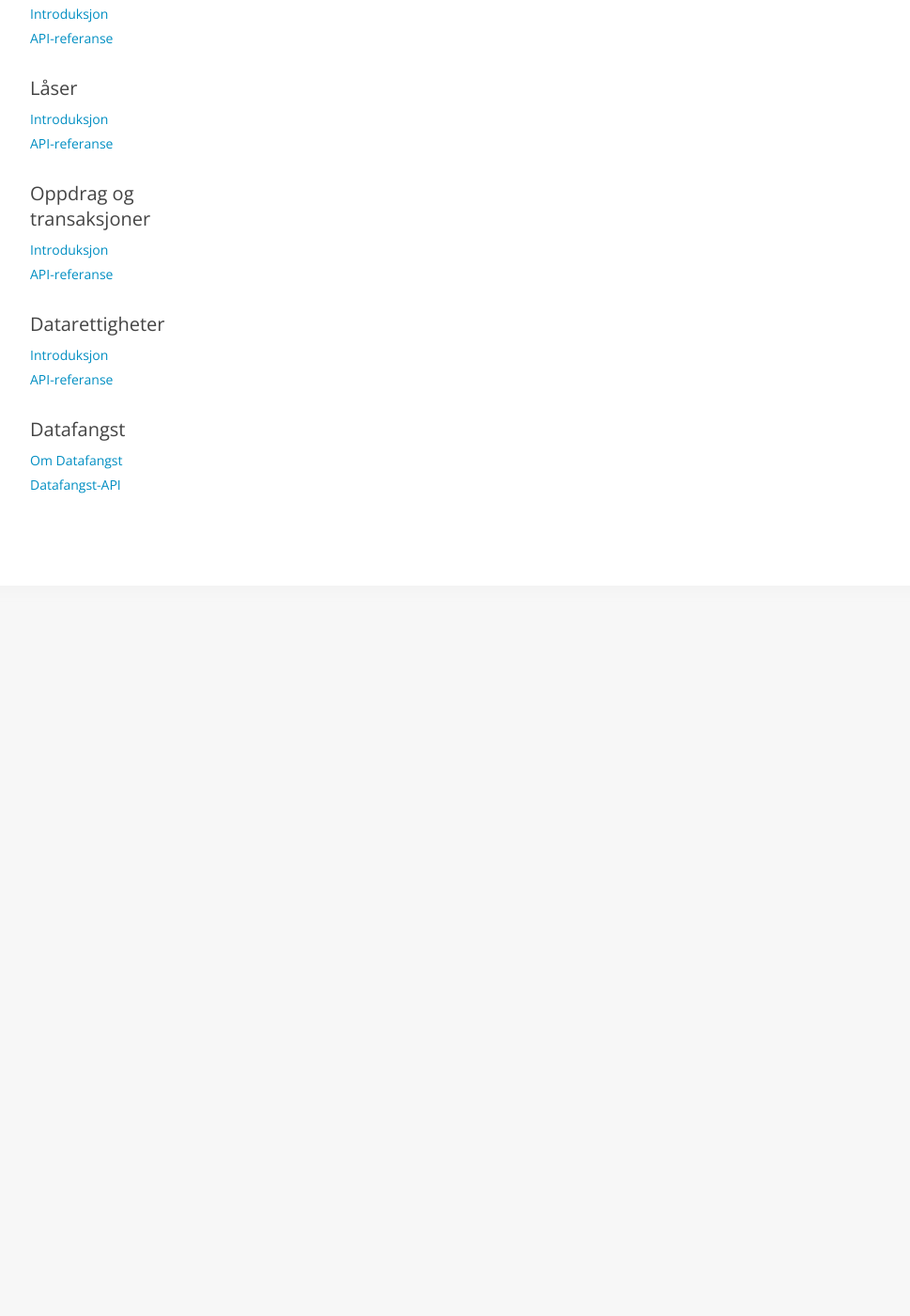
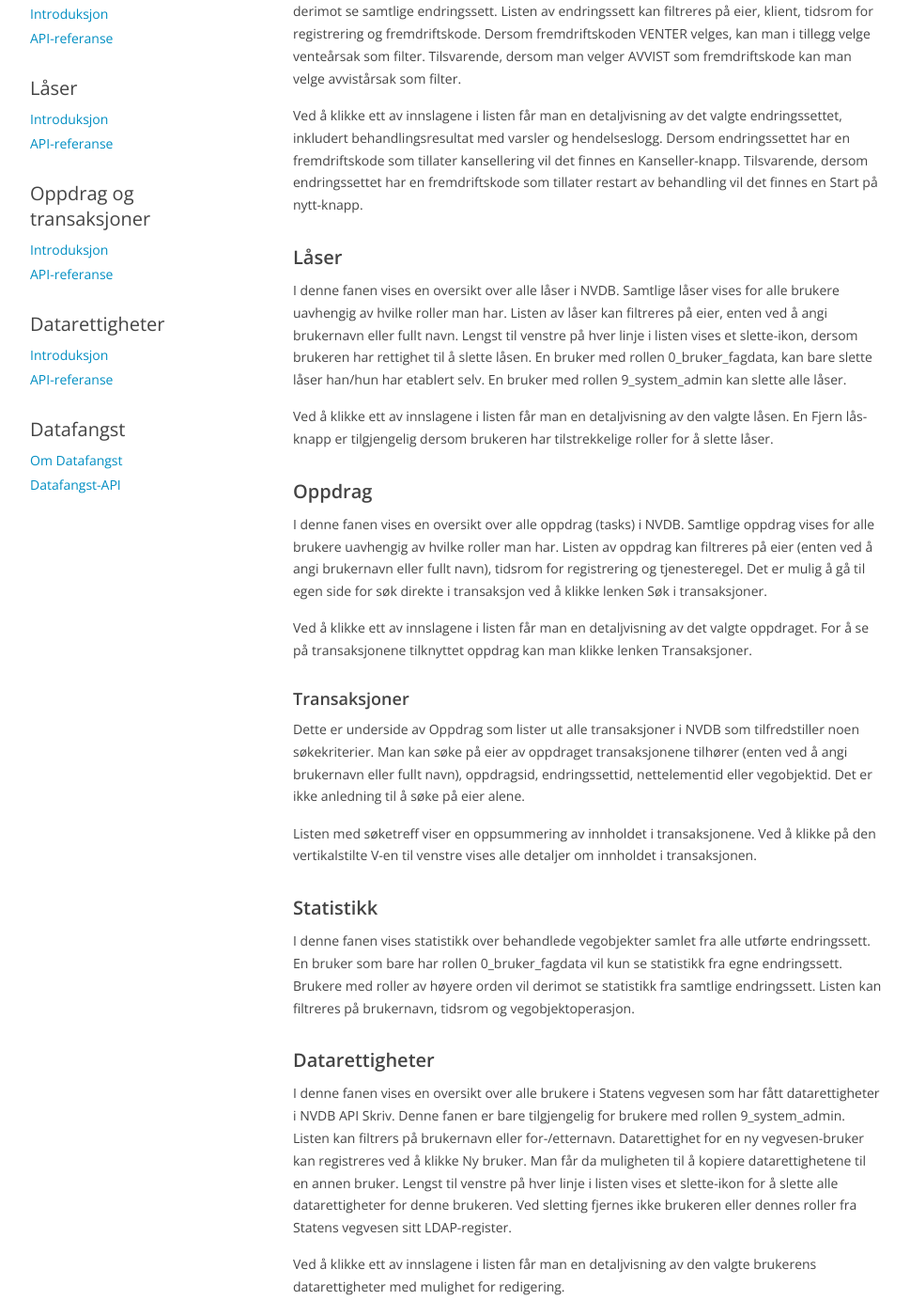
Before and after one commit to nvdb-vegdata/apiskrivdokumentasjon, a Jekyll site: the page built from kontrollpanel.md, in a window 1280 px wide and 1400 px high, scrolled down 875 px. Shown: the whole window at 94% size, without its empty margins (153-1122 px from the left). Built offline with Jekyll 4.4.1, drawn with Linux system fonts in a browser that asks for light colours; our own code applies the rules of GitHub Pages for plain Markdown files; before the commit the page ends 1568 px from its top, so only the background shows below that; some of the changed text lies outside the part shown.

Commit message:
Finished kontrollpanel page

```diff
--- a/kontrollpanel.md
+++ b/kontrollpanel.md
@@ -11,3 +11,64 @@ I applikasjonen kan man se på systemstatus, overvåke behandling av endringsset
 Det siste er kun tilgjengelig for brukere med 9_system_admin-rollen.
 
 ![Kontrollpanel](./assets/kontrollpanel.png "Kontrollpanel")
+
+Ved å klikke på elementene i den horisontale menyen øverst i skjermbildet aktiveres ulike faner.
+
+### Endringssett
+
+I denne fanen vises en oversikt over registrerte endringssett. En bruker som bare har rollen [0_bruker_fagdata](tilgangskontroll.md#tilgang-til-endepunkter-og-ressurser)
+vil kun se egne endringssett i listen. Brukere med roller av høyere orden vil derimot se samtlige endringssett. Listen av endringssett kan filtreres på eier, klient, tidsrom
+for registrering og fremdriftskode. Dersom fremdriftskoden VENTER velges, kan man i tillegg velge venteårsak som filter. Tilsvarende, dersom man velger AVVIST som fremdriftskode
+kan man velge avvistårsak som filter.
+
+Ved å klikke ett av innslagene i listen får man en detaljvisning av det valgte endringssettet, inkludert behandlingsresultat med varsler og hendelseslogg. Dersom endringssettet har en fremdriftskode
+som tillater kansellering vil det finnes en Kanseller-knapp. Tilsvarende, dersom endringssettet har en fremdriftskode som tillater restart av behandling vil det finnes en Start på nytt-knapp.
+
+### Låser
+
+I denne fanen vises en oversikt over alle låser i NVDB. Samtlige låser vises for alle brukere uavhengig av hvilke roller man har. Listen av låser kan filtreres på eier, enten ved å angi brukernavn eller fullt navn.
+Lengst til venstre på hver linje i listen vises et slette-ikon, dersom brukeren har rettighet til å slette låsen. En bruker med rollen 0_bruker_fagdata, kan bare slette låser han/hun har etablert selv.
+En bruker med rollen 9_system_admin kan slette alle låser.
+
+Ved å klikke ett av innslagene i listen får man en detaljvisning av den valgte låsen. En Fjern lås-knapp er tilgjengelig dersom brukeren har tilstrekkelige roller for å slette låser.
+
+### Oppdrag
+
+I denne fanen vises en oversikt over alle oppdrag (tasks) i NVDB. Samtlige oppdrag vises for alle brukere uavhengig av hvilke roller man har. Listen av oppdrag kan filtreres på eier (enten ved å angi brukernavn eller fullt navn), tidsrom
+for registrering og tjenesteregel. Det er mulig å gå til egen side for søk direkte i transaksjon ved å klikke lenken Søk i transaksjoner.
+
+Ved å klikke ett av innslagene i listen får man en detaljvisning av det valgte oppdraget. For å se på transaksjonene tilknyttet oppdrag kan man klikke lenken Transaksjoner.
+
+#### Transaksjoner
+
+Dette er underside av Oppdrag som lister ut alle transaksjoner i NVDB som tilfredstiller noen søkekriterier. Man kan søke på eier av oppdraget transaksjonene tilhører (enten ved å angi brukernavn eller fullt navn),
+oppdragsid, endringssettid, nettelementid eller vegobjektid. Det er ikke anledning til å søke på eier alene.
+
+Listen med søketreff viser en oppsummering av innholdet i transaksjonene. Ved å klikke på den vertikalstilte V-en til venstre vises alle detaljer om innholdet i transaksjonen.
+
+### Statistikk
+
+I denne fanen vises statistikk over behandlede vegobjekter samlet fra alle utførte endringssett. En bruker som bare har rollen 0_bruker_fagdata vil kun se statistikk fra egne endringssett. Brukere med roller av høyere orden vil
+derimot se statistikk fra samtlige endringssett. Listen kan filtreres på brukernavn, tidsrom og vegobjektoperasjon.
+
+### Datarettigheter
+
+I denne fanen vises en oversikt over alle brukere i Statens vegvesen som har fått datarettigheter i NVDB API Skriv. Denne fanen er bare tilgjengelig for brukere med rollen 9_system_admin. Listen kan filtrers på brukernavn eller
+for-/etternavn. Datarettighet for en ny vegvesen-bruker kan registreres ved å klikke Ny bruker. Man får da muligheten til å kopiere datarettighetene til en annen bruker. Lengst til venstre på hver linje i listen vises et slette-ikon
+for å slette alle datarettigheter for denne brukeren. Ved sletting fjernes ikke brukeren eller dennes roller fra Statens vegvesen sitt LDAP-register.
+
+Ved å klikke ett av innslagene i listen får man en detaljvisning av den valgte brukerens datarettigheter med mulighet for redigering.
+
+### Status
+
+I denne fanen vises informasjon relatert til driftsstatus, byggeinformasjon og datakatalogen.
+
+### Innstillinger
+
+Dersom man har rollen 9_system_admin kan man klikke på tannhjulet øverst til høyre for redigere systeminnstillinger. Disse fordeler seg på fire grupper:
+
+* Valideringsparametere - Angir terskelverdier og andre parametere som regulerer valideringen av endringssett.
+* CORS-headere - Angir domener som skal inkluderes i Access-Control-Allow-Origin headeren i responser fra NVDB API Skriv.
+* Blokkerte vegobjekttyper for endringssett - Angir hvilke vegobjekttyper som ikke kan benyttes i endringssett.
+* Blokkerte vegobjekttyper for les - Angir hvilke vegobjekttyper som ikke kan hentes via NVDB API Skriv.
+* Vegobjekttyper relatert til vegnett - Angir hvilke vegobjekttyper som ansees som vegnettrelatert og dermed har noen spesielle restriksjoner.
```
